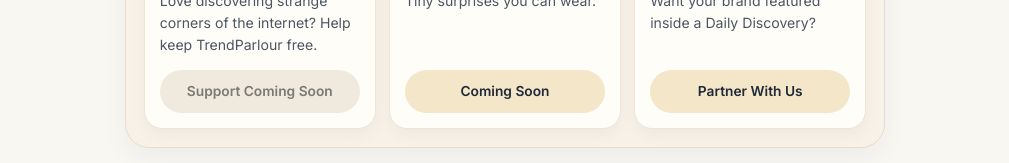
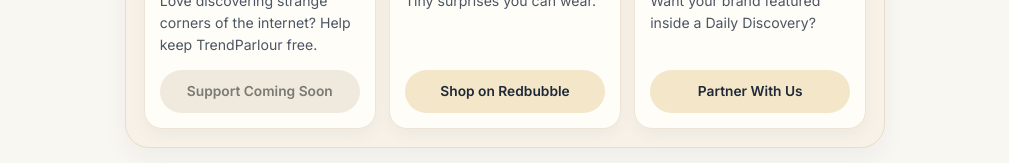
Before and after one commit to OND2026/trendparlour-active, a Next.js app in the folder TrendParlour2-main/: page / in a window 1280 px wide. Shown: the part 1762-1925 px from the top of the page, without its empty margins (135-1144 px from the left). Built offline with nearby package versions, Linux system fonts and the light colour scheme.

Commit message:
Connect merch card to Redbubble shop

```diff
--- a/TrendParlour2-main/app/components/SupportTrendParlour.tsx
+++ b/TrendParlour2-main/app/components/SupportTrendParlour.tsx
@@ -8,6 +8,7 @@ type SupportCard = {
   description: string;
   buttonLabel: string;
   disabled?: boolean;
+  href?: string;
 };
 
 const supportCards: SupportCard[] = [
@@ -22,7 +23,8 @@ const supportCards: SupportCard[] = [
     icon: "🎁",
     title: "Merch",
     description: "Tiny surprises you can wear.",
-    buttonLabel: "Coming Soon",
+    buttonLabel: "Shop on Redbubble",
+    href: "https://www.redbubble.com/people/TMMDI/shop",
   },
   {
     icon: "⭐",
@@ -80,7 +82,7 @@ export default function SupportTrendParlour() {
           gridTemplateColumns: "repeat(3, minmax(0, 1fr))",
         }}
       >
-        {cards.map((card, index) => (
+        {cards.map((card) => (
           <article
             key={card.title}
             className="support-card"
@@ -128,6 +130,12 @@ export default function SupportTrendParlour() {
             <button
               type="button"
               disabled={card.disabled}
+              onClick={
+                card.href
+                  ? () => window.open(card.href, "_blank", "noopener,noreferrer")
+                  : undefined
+              }
+              aria-label={card.href ? "Open TrendParlour merchandise shop on Redbubble in a new tab" : undefined}
               style={{
                 marginTop: "0.9rem",
                 border: "none",
@@ -137,7 +145,7 @@ export default function SupportTrendParlour() {
                 fontWeight: 600,
                 color: card.disabled ? "#7A7A72" : "#1F2937",
                 background: card.disabled ? "#F0E9DE" : "#F4E6C9",
-                cursor: card.disabled ? "not-allowed" : "pointer",
+                cursor: card.disabled ? "not-allowed" : card.href ? "pointer" : "default",
                 transition: "transform 0.2s ease, box-shadow 0.2s ease",
               }}
             >
```
